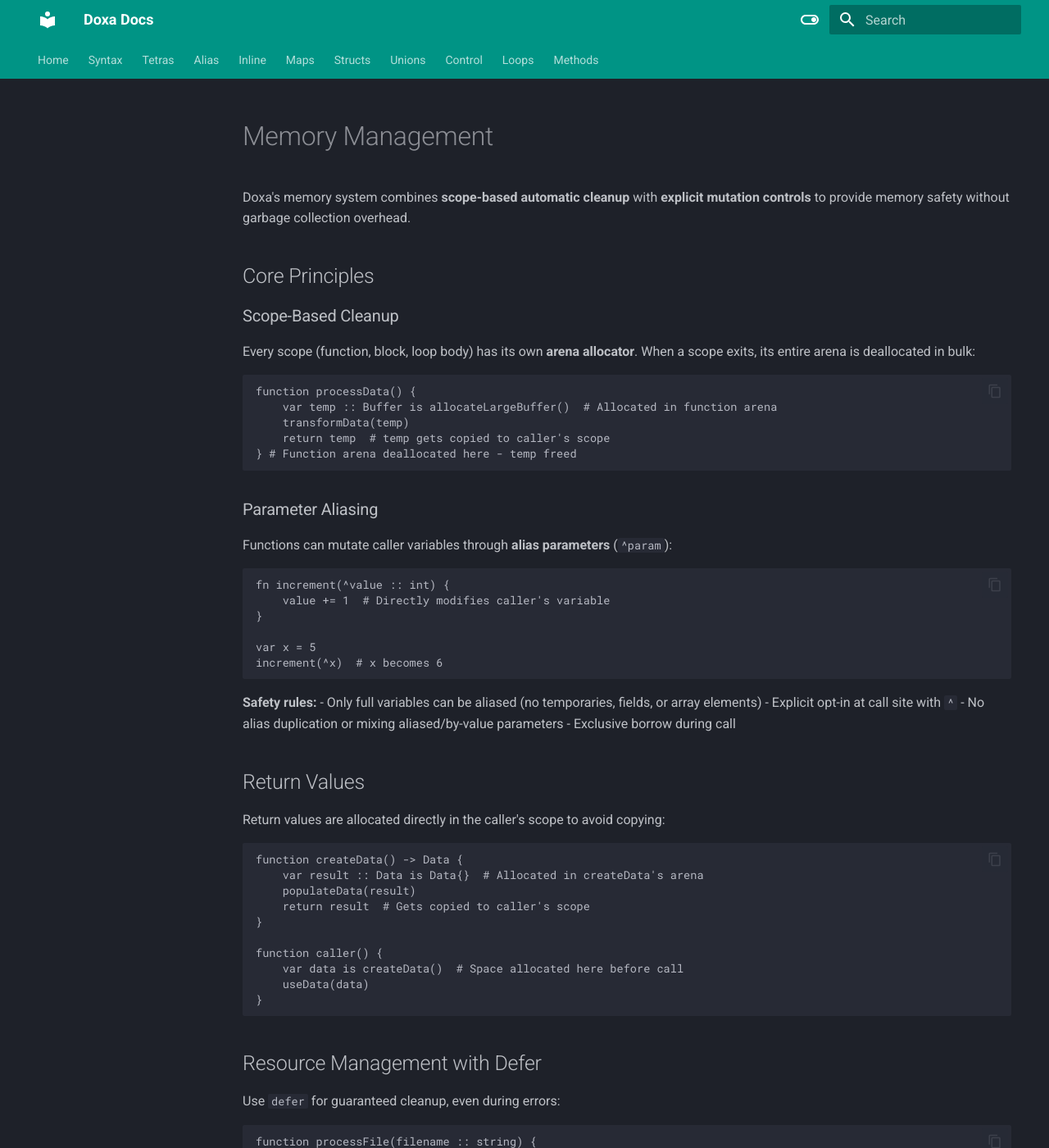
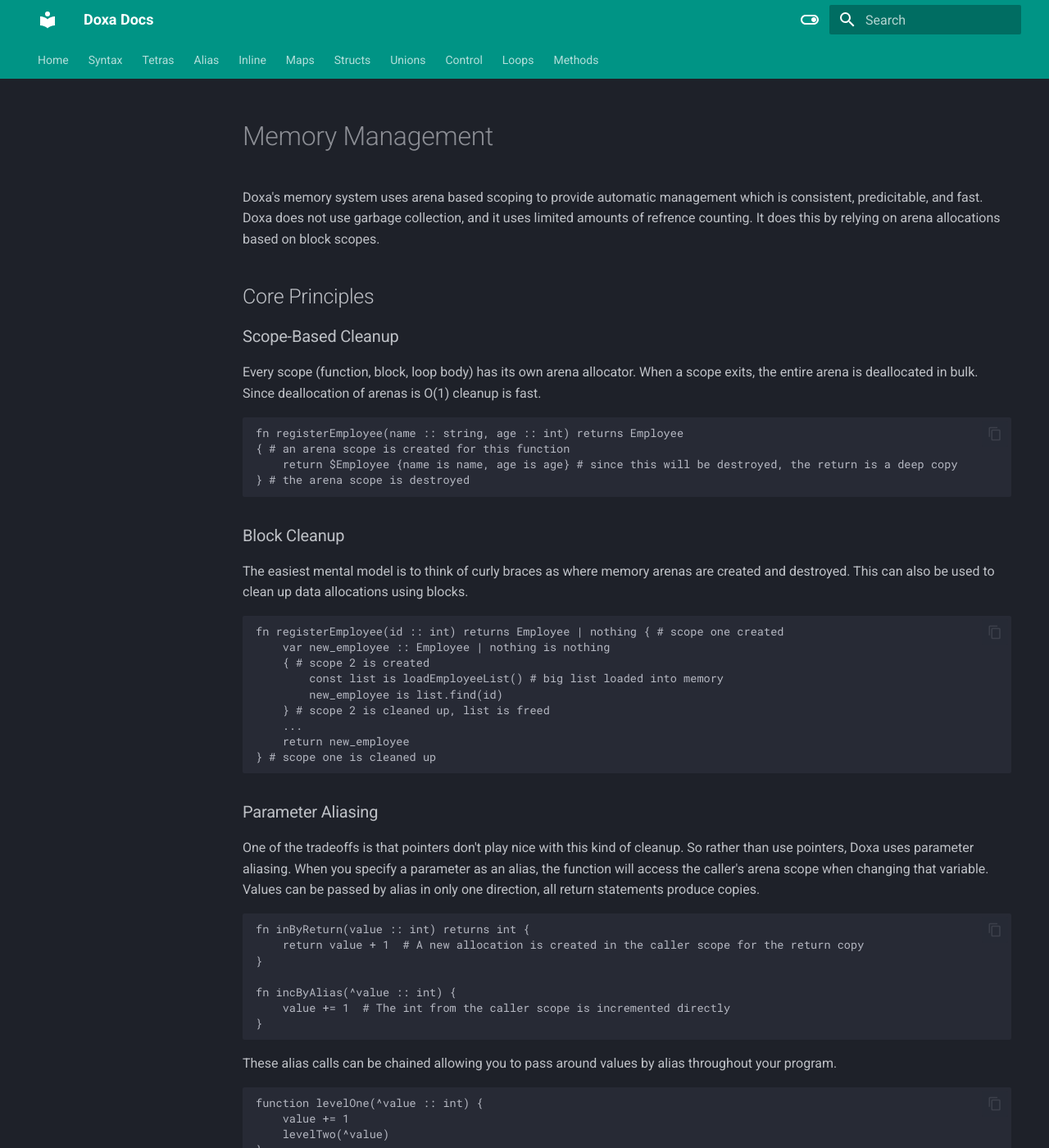
Before and after one commit to mirror-shades/doxa, an MkDocs documentation site: the page built from docs/memory.md, in a window 1280 px wide and 1400 px high. Shown: the whole window at 82% size. Built offline with MkDocs 1.6.1 and Material for MkDocs 9.7.7, drawn with Linux system fonts in a browser that asks for light colours; some of the changed text lies outside the part shown.

Commit message:
clairified memory docs

````diff
--- a/docs/memory.md
+++ b/docs/memory.md
@@ -1,108 +1,72 @@
 # Memory Management
 
-Doxa's memory system combines **scope-based automatic cleanup** with **explicit mutation controls** to provide memory safety without garbage collection overhead.
+Doxa's memory system uses arena based scoping to provide automatic management which is consistent, predicitable, and fast. Doxa does not use garbage collection, and it uses limited amounts of refrence counting. It does this by relying on arena allocations based on block scopes.
 
 ## Core Principles
 
 ### Scope-Based Cleanup
 
-Every scope (function, block, loop body) has its own **arena allocator**. When a scope exits, its entire arena is deallocated in bulk:
+Every scope (function, block, loop body) has its own arena allocator. When a scope exits, the entire arena is deallocated in bulk. Since deallocation of arenas is O(1) cleanup is fast.
 
 ```doxa
-function processData() {
-    var temp :: Buffer is allocateLargeBuffer()  # Allocated in function arena
-    transformData(temp)
-    return temp  # temp gets copied to caller's scope
-} # Function arena deallocated here - temp freed
+fn registerEmployee(name :: string, age :: int) returns Employee
+{ # an arena scope is created for this function
+    return $Employee {name is name, age is age} # since this will be destroyed, the return is a deep copy
+} # the arena scope is destroyed
+
+```
+
+### Block Cleanup
+
+The easiest mental model is to think of curly braces as where memory arenas are created and destroyed. This can also be used to clean up data allocations using blocks.
+
+```doxa
+fn registerEmployee(id :: int) returns Employee | nothing { # scope one created
+    var new_employee :: Employee | nothing is nothing
+    { # scope 2 is created
+        const list is loadEmployeeList() # big list loaded into memory
+        new_employee is list.find(id)
+    } # scope 2 is cleaned up, list is freed
+    ...
+    return new_employee
+} # scope one is cleaned up
 ```
 
 ### Parameter Aliasing
 
-Functions can mutate caller variables through **alias parameters** (`^param`):
+One of the tradeoffs is that pointers don't play nice with this kind of cleanup. So rather than use pointers, Doxa uses parameter aliasing. When you specify a parameter as an alias, the function will access the caller's arena scope when changing that variable. Values can be passed by alias in only one direction, all return statements produce copies.
 
 ```doxa
-fn increment(^value :: int) {
-    value += 1  # Directly modifies caller's variable
+fn inByReturn(value :: int) returns int {
+    return value + 1  # A new allocation is created in the caller scope for the return copy
 }
 
-var x = 5
-increment(^x)  # x becomes 6
+fn incByAlias(^value :: int) {
+    value += 1  # The int from the caller scope is incremented directly
+}
 ```
+
+These alias calls can be chained allowing you to pass around values by alias throughout your program.
+
+```doxa
+function levelOne(^value :: int) {
+    value += 1
+    levelTwo(^value)
+}
+
+function levelTwo(^value :: int) {
+    value *= 2
+}
+var x is 1
+levelOne(^x) # x becomes 4
+```
+
 
 **Safety rules:**
 - Only full variables can be aliased (no temporaries, fields, or array elements)
 - Explicit opt-in at call site with `^`
 - No alias duplication or mixing aliased/by-value parameters
 - Exclusive borrow during call
-
-## Return Values
-
-Return values are allocated directly in the caller's scope to avoid copying:
-
-```doxa
-function createData() -> Data {
-    var result :: Data is Data{}  # Allocated in createData's arena
-    populateData(result)
-    return result  # Gets copied to caller's scope
-}
-
-function caller() {
-    var data is createData()  # Space allocated here before call
-    useData(data)
-}
-```
-
-## Resource Management with Defer
-
-Use `defer` for guaranteed cleanup, even during errors:
-
-```doxa
-function processFile(filename :: string) {
-    var file is openFile(filename)
-    defer file.close()  # Guaranteed to run when scope exits
-
-    var data is readFile(file)
-    processData(data)   # If this throws, file still gets closed
-    return data
-}
-```
-
-Defer actions run in reverse order (LIFO) when scope exits.
-
-## Global Variables
-
-Global variables are allocated in a **global arena** that persists for the entire program:
-
-```doxa
-# Module/file level - allocated in global arena
-var globalCache :: Cache is Cache{}
-const config :: Config is loadConfig()
-
-function useGlobals() {
-    globalCache.add("key", "value")  # Accessible from anywhere
-}
-```
-
-**Initialization:** Globals are initialized before any code runs, regardless of whether the file executes top-to-bottom (script mode) or starts with `main()` (function mode).
-
-## Memory Hierarchy
-
-```
-Global Arena
-├── Global variables and constants
-├── Module-level data
-└── Persists until program exit
-
-Function Scopes (Nested)
-├── Function locals and parameters
-├── Nested block scopes
-└── Deallocated on function return
-
-Defer Actions
-├── Resource cleanup functions
-├── Run on scope exit (success or failure)
-└── Executed in reverse order (LIFO)
-```
 
 ## Allocation Strategy
 
@@ -134,43 +98,11 @@
 - **Memory usage:** Arenas hold memory until scope exit
 - **No heap compaction:** Memory fragmentation within arenas
 - **Scope lifetime:** Objects can't outlive their allocating scope
-- **Copy on return:** Return values may be copied between scopes
+- **Copy on return:** Return values are copied between scopes
 
-## Error Handling & Cleanup
+## Edge Cases
 
-Defer ensures cleanup even during exceptions:
-
-```doxa
-function riskyOperation() {
-    var resource = acquireResource()
-    defer resource.release()  # Runs even if error occurs
-
-    doRiskyThing()            # Might throw
-    return result            # defer still runs
-} # resource.release() called here
-```
-
-## Best Practices
-
-### Memory Management
-- **Use defer** for any resource that needs explicit cleanup (clean up instances are limited to user space, std lib, etc.)
-- **Keep scopes small** to minimize memory usage
-- **Return early** from functions to free temporary allocations
-- **Use fixed arrays** when size is known at compile time
-
-### Performance
-- **Batch operations** to reuse allocations within a scope
-- **Minimize returns** of large data structures
-- **Use aliases** instead of passing large structs by value
-- **Profile memory usage** in performance-critical code
-
-### Safety
-- **Always use `^`** for mutation parameters
-- **Prefer immutable data** when possible
-- **Use defer** for resource management
-- **Keep scopes focused** on single responsibilities
-
-## Edge Cases Handled
+An advantage to this approach is that many common edge cases and foot guns are avoided with zero effort on the part of the programmer.
 
 ### Cyclic References
 Not applicable - scope cleanup prevents cycles by design.
@@ -181,8 +113,5 @@
 ### Memory Leaks
 Prevented - scopes guarantee cleanup.
 
-### Resource Leaks
-Mitigated by defer statements.
-
 ### Large Allocations
 Handled through scope-based cleanup timing.
````
